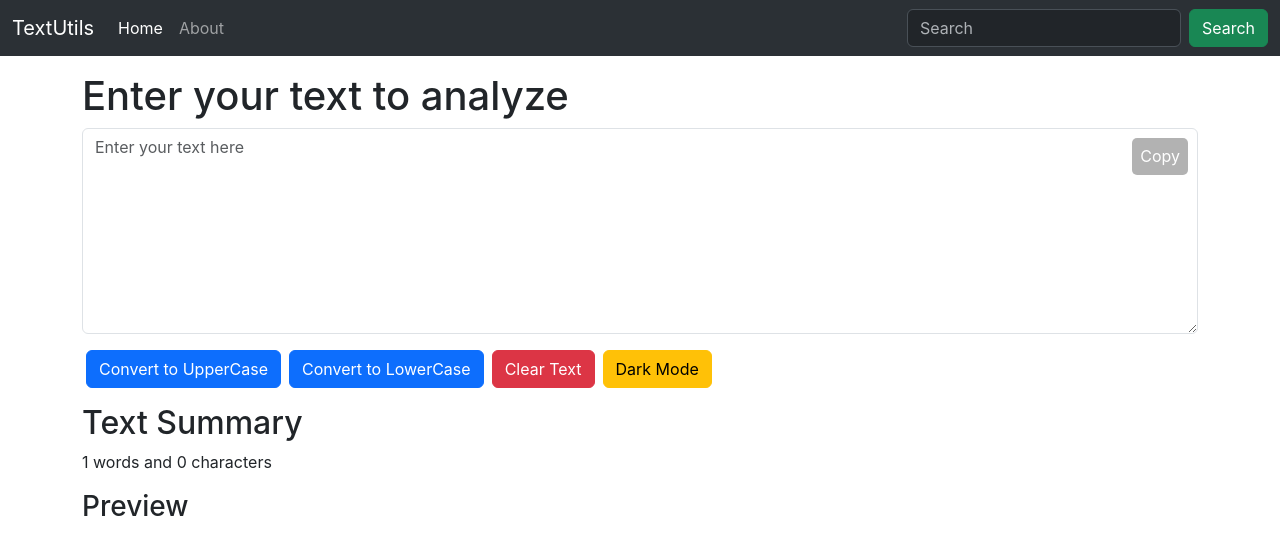
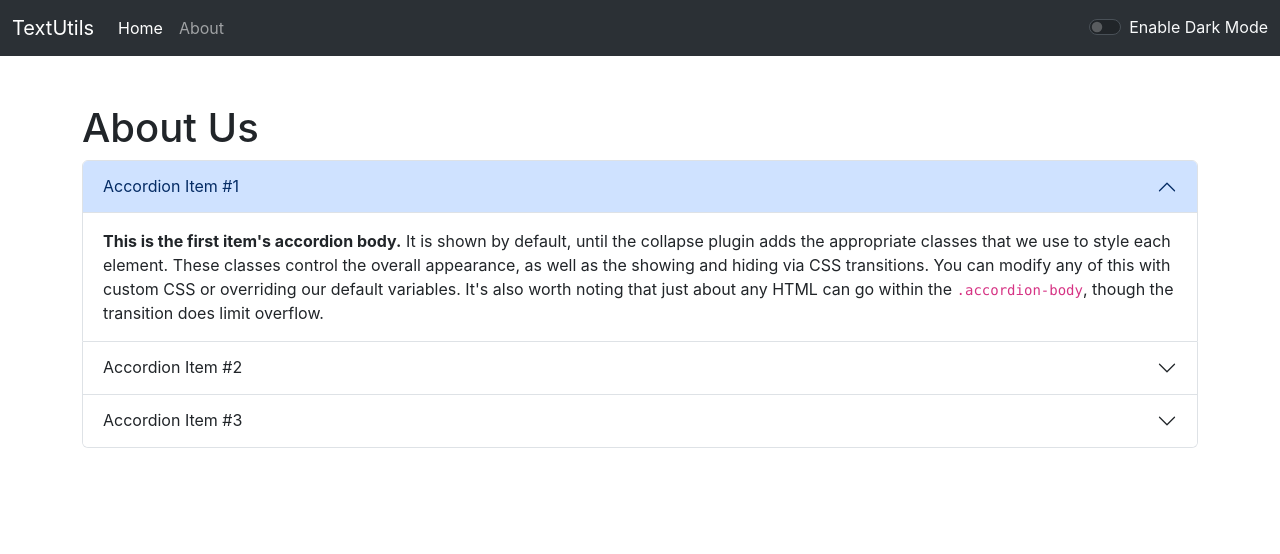
Before and after one commit to arman2tahir/text-utils, a React (Create React App) app: page /about in a window 1280 px wide. Shown: the top 554 px of the page. Built offline with nearby package versions, Linux system fonts and the light colour scheme.

Commit message:
some chagings

```diff
--- a/package.json
+++ b/package.json
@@ -8,6 +8,7 @@
     "@testing-library/user-event": "^13.5.0",
     "react": "^18.2.0",
     "react-dom": "^18.2.0",
+    "react-router-dom": "^6.15.0",
     "react-scripts": "5.0.1",
     "web-vitals": "^2.1.4"
   },
--- a/src/App.js
+++ b/src/App.js
@@ -1,13 +1,18 @@
+import { BrowserRouter as Router, Route, Routes } from "react-router-dom";
 import "./App.css";
 import NavBar from "./components/NavBar";
 import TextForm from "./components/TextForm";
+import About from "./components/About";
 
 function App() {
   return (
-    <>
+    <Router>
       <NavBar />
-      <TextForm />
-    </>
+      <Routes>
+      <Route path="/" Component={TextForm}/>
+      <Route path="/about" Component={About}/>
+      </Routes>
+    </Router>
   );
 }
 
--- /dev/null
+++ b/src/components/About.js
@@ -0,0 +1,47 @@
+import React from 'react'
+
+export default function About() {
+  return (
+    <div className="container my-5">
+        <h1>About Us</h1>
+        <div class="accordion" id="accordionExample">
+            <div class="accordion-item">
+                <h2 class="accordion-header">
+                <button class="accordion-button" type="button" data-bs-toggle="collapse" data-bs-target="#collapseOne" aria-expanded="true" aria-controls="collapseOne">
+                    Accordion Item #1
+                </button>
+                </h2>
+                <div id="collapseOne" class="accordion-collapse collapse show" data-bs-parent="#accordionExample">
+                    <div class="accordion-body">
+                        <strong>This is the first item's accordion body.</strong> It is shown by default, until the collapse plugin adds the appropriate classes that we use to style each element. These classes control the overall appearance, as well as the showing and hiding via CSS transitions. You can modify any of this with custom CSS or overriding our default variables. It's also worth noting that just about any HTML can go within the <code>.accordion-body</code>, though the transition does limit overflow.
+                    </div>
+                </div>
+            </div>
+            <div class="accordion-item">
+                <h2 class="accordion-header">
+                <button class="accordion-button collapsed" type="button" data-bs-toggle="collapse" data-bs-target="#collapseTwo" aria-expanded="false" aria-controls="collapseTwo">
+                    Accordion Item #2
+                </button>
+                </h2>
+                <div id="collapseTwo" class="accordion-collapse collapse" data-bs-parent="#accordionExample">
+                    <div class="accordion-body">
+                        <strong>This is the second item's accordion body.</strong> It is hidden by default, until the collapse plugin adds the appropriate classes that we use to style each element. These classes control the overall appearance, as well as the showing and hiding via CSS transitions. You can modify any of this with custom CSS or overriding our default variables. It's also worth noting that just about any HTML can go within the <code>.accordion-body</code>, though the transition does limit overflow.
+                    </div>
+                </div>
+            </div>
+            <div class="accordion-item">
+                <h2 class="accordion-header">
+                <button class="accordion-button collapsed" type="button" data-bs-toggle="collapse" data-bs-target="#collapseThree" aria-expanded="false" aria-controls="collapseThree">
+                    Accordion Item #3
+                </button>
+                </h2>
+                <div id="collapseThree" class="accordion-collapse collapse" data-bs-parent="#accordionExample">
+                    <div class="accordion-body">
+                        <strong>This is the third item's accordion body.</strong> It is hidden by default, until the collapse plugin adds the appropriate classes that we use to style each element. These classes control the overall appearance, as well as the showing and hiding via CSS transitions. You can modify any of this with custom CSS or overriding our default variables. It's also worth noting that just about any HTML can go within the <code>.accordion-body</code>, though the transition does limit overflow.
+                    </div>
+                </div>
+            </div>
+        </div>
+    </div>
+  )
+}
--- a/src/components/NavBar.js
+++ b/src/components/NavBar.js
@@ -1,27 +1,32 @@
-import React from 'react'
+import React, { useState } from 'react'
+import { Link } from "react-router-dom";
 
-export default function NavBar() {
+
+export default function NavBar(props) {
+
+
+
   return (
     <>
     <nav className="navbar navbar-expand-lg bg-body-tertiary" data-bs-theme="dark">
         <div className="container-fluid">
-            <a className="navbar-brand" href="/">TextUtils</a>
+            <Link className="navbar-brand" to="/">TextUtils</Link>
             <button className="navbar-toggler" type="button" data-bs-toggle="collapse" data-bs-target="#navbarSupportedContent" aria-controls="navbarSupportedContent" aria-expanded="false" aria-label="Toggle navigation">
             <span className="navbar-toggler-icon"></span>
             </button>
             <div className="collapse navbar-collapse" id="navbarSupportedContent">
                 <ul className="navbar-nav me-auto mb-2 mb-lg-0">
                     <li className="nav-item">
-                    <a className="nav-link active" aria-current="page" href="/">Home</a>
+                    <Link className="nav-link active" aria-current="page" to="/">Home</Link>
                     </li>
                     <li className="nav-item">
-                    <a className="nav-link" href="/">About</a>
+                    <Link className="nav-link" to="/about">About</Link>
                     </li>
                 </ul>
-                <form className="d-flex" role="search">
-                    <input className="form-control me-2" type="search" placeholder="Search" aria-label="Search" />
-                    <button className="btn btn-success" type="submit">Search</button>
-                </form>
+                <div class="form-check form-switch text-light">
+                    <input class="form-check-input" type="checkbox" role="switch" id="flexSwitchCheckDefault" />
+                    <label class="form-check-label" for="flexSwitchCheckDefault">Enable Dark Mode</label>
+                </div>
             </div>
         </div>
     </nav>
--- a/src/components/TextForm.js
+++ b/src/components/TextForm.js
@@ -74,7 +74,7 @@
   return (
     <>
         <div className="container my-3" >
-            <h1>Enter your text to analyze</h1>
+                <h1>Enter your text to analyze</h1>
             <div className="mb-3" style={{position: "relative"}}>
                 <textarea className="form-control" data-bs-theme={isDark === "light" ? "dark" : "light"} value={text} onChange={changehandler} placeholder='Enter your text here' id="exampleFormControlTextarea1" rows="8"></textarea>
                 <button className='copy-text' style={copyBtn} onClick={copyText}>Copy</button>
```
Also changed, not shown: 1 other file (tests, documents, lock files or other folders).
